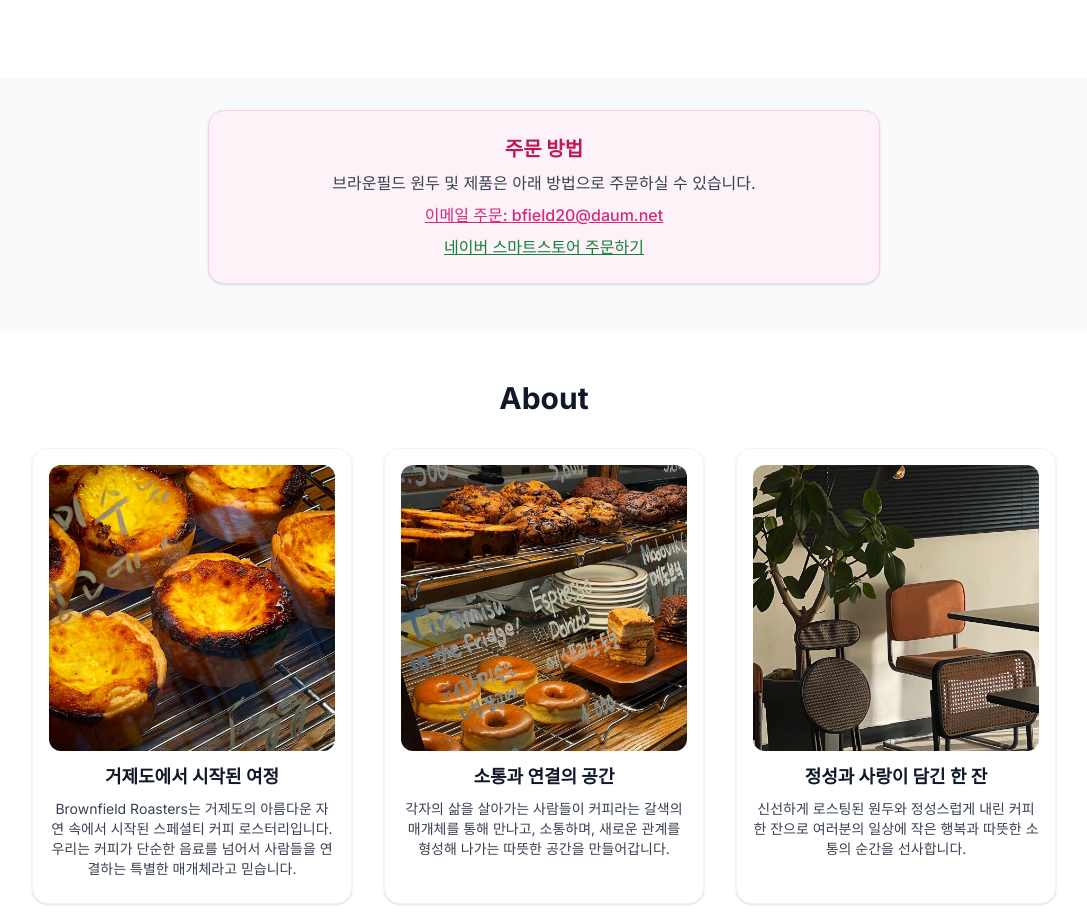
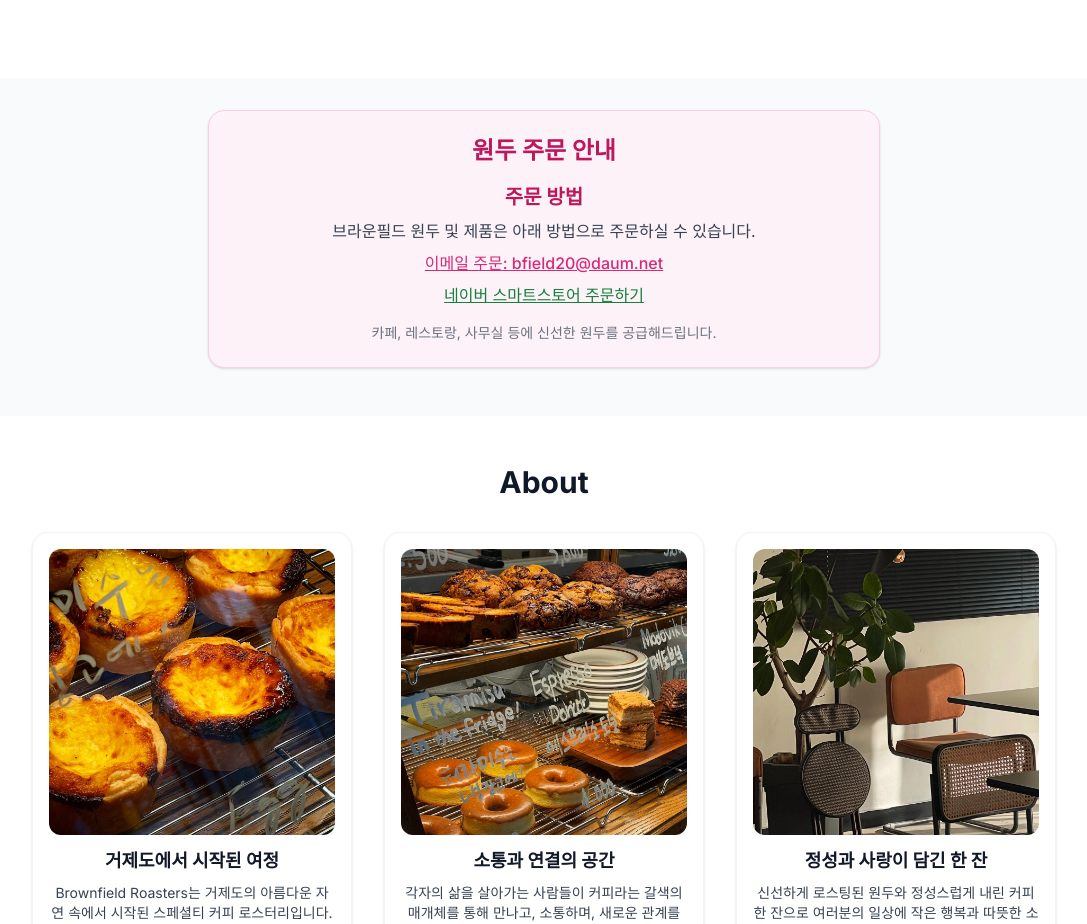
Before and after one commit to jinwooleegit/brownfield, a React (Create React App) app: page /square in a window 1280 px wide. Shown: the part 2760-3684 px from the top of the page, without its empty margins (96-1183 px from the left). Built offline with nearby package versions, Linux system fonts and the light colour scheme.

Commit message:
B안 원두 주문 안내 섹션 제목 추가 및 안내문구 개선

```diff
--- a/src/AppSquare.js
+++ b/src/AppSquare.js
@@ -194,12 +194,14 @@ const StrengthsSquareWithOrder = () => (
   <div id="strengths-order">
     <StrengthsSquare />
     <div className="max-w-2xl mx-auto mt-8 mb-12 bg-pink-50 border border-pink-200 rounded-2xl p-6 text-center shadow">
+      <h2 className="text-2xl font-bold text-pink-700 mb-4">원두 주문 안내</h2>
       <h3 className="text-xl font-bold text-pink-700 mb-2">주문 방법</h3>
       <p className="text-gray-700 mb-2">브라운필드 원두 및 제품은 아래 방법으로 주문하실 수 있습니다.</p>
       <div className="flex flex-col gap-2 items-center">
         <a href="mailto:bfield20@daum.net" className="text-pink-600 hover:text-pink-800 underline text-base font-medium">이메일 주문: bfield20@daum.net</a>
         <a href="https://smartstore.naver.com/brownfield" target="_blank" rel="noopener noreferrer" className="text-green-700 hover:text-green-900 underline text-base font-medium">네이버 스마트스토어 주문하기</a>
       </div>
+      <div className="mt-4 text-sm text-gray-500">카페, 레스토랑, 사무실 등에 신선한 원두를 공급해드립니다.</div>
     </div>
   </div>
 );
```
